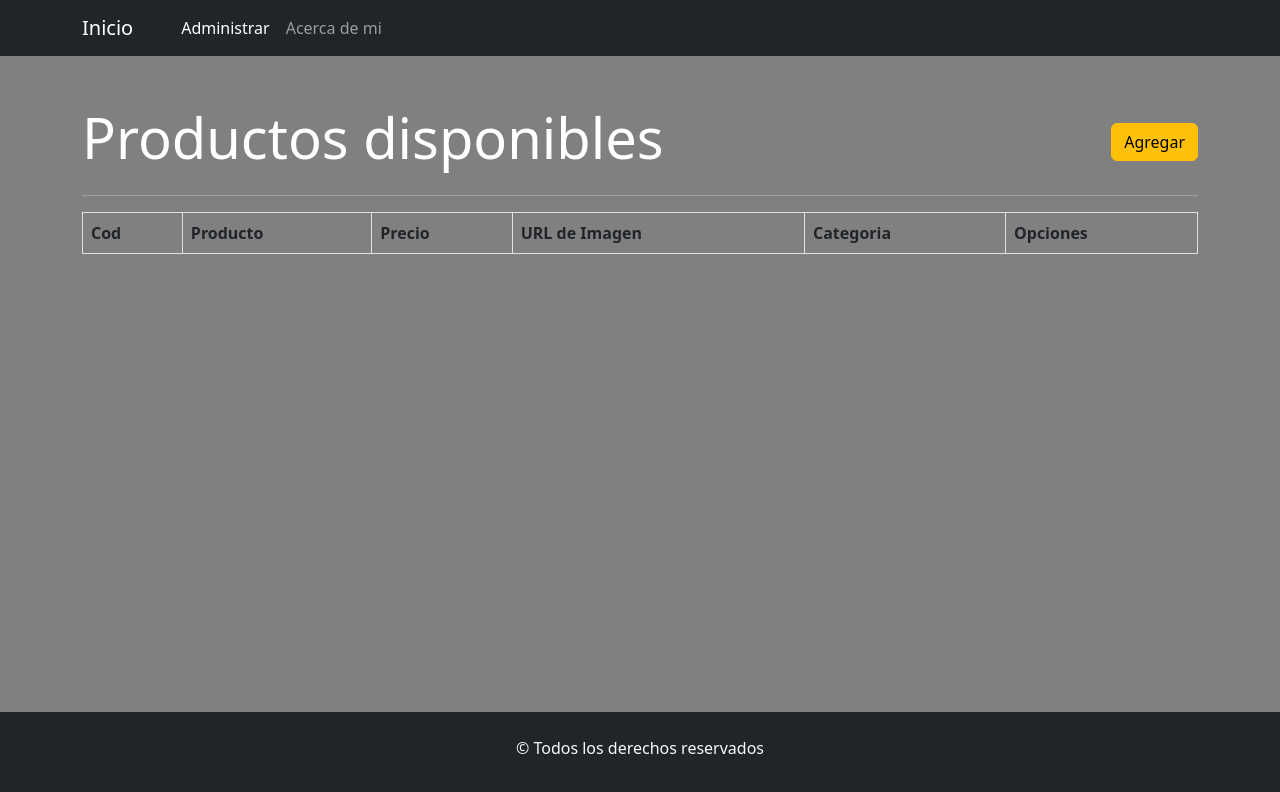
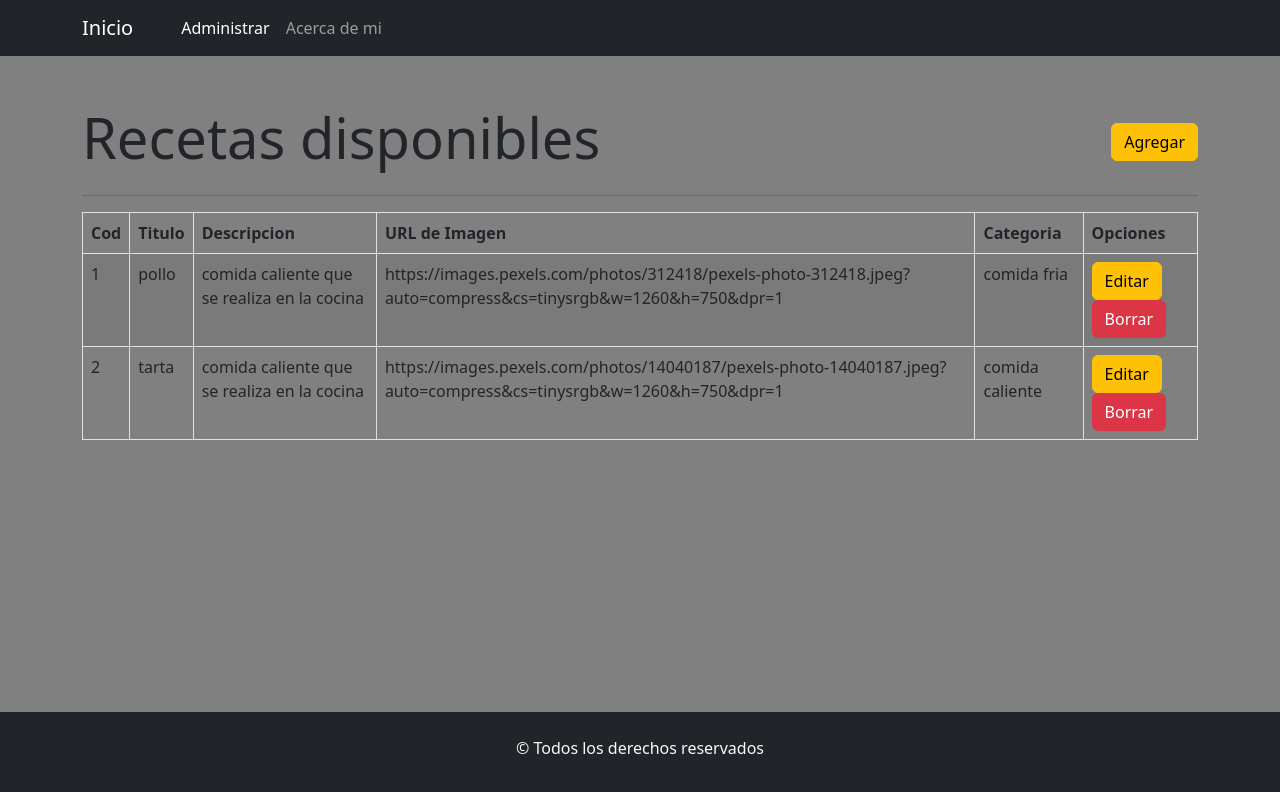
Before and after one commit to gonzalogg94/Blog-Notas, a React (Create React App) app: page /administrador in a window 1280 px wide. Shown: the top 792 px of the page. Built offline with nearby package versions, Linux system fonts and the light colour scheme; data requests are answered from the project's data file.

Commit message:
agregue la funcionalidad para leer productos de db json

```diff
--- /dev/null
+++ b/db.json
@@ -0,0 +1,18 @@
+{
+  "recetas": [
+    {
+      "nombreReceta": "pollo",
+      "descripcion": "comida caliente que se realiza en la cocina",
+      "categoria": "comida fria",
+      "imagen": "https://images.pexels.com/photos/312418/pexels-photo-312418.jpeg?auto=compress&cs=tinysrgb&w=1260&h=750&dpr=1",
+      "id": 1
+    },
+    {
+      "nombreReceta": "tarta",
+      "descripcion": "comida caliente que se realiza en la cocina",
+      "imagen": "https://images.pexels.com/photos/14040187/pexels-photo-14040187.jpeg?auto=compress&cs=tinysrgb&w=1260&h=750&dpr=1",
+      "categoria": "comida caliente",
+      "id": 2
+    }
+  ]
+}
--- /dev/null
+++ b/src/components/helpers/queries.js
@@ -0,0 +1,14 @@
+
+
+const URL = "http://localhost:3004/recetas";
+
+export const consultarAPI = async () => {
+  try {
+    const respuesta = await fetch(URL);
+    const listaRecetas= await respuesta.json()
+
+    return listaRecetas
+  } catch (error) {
+    console.log(error);
+  }
+};
--- a/src/components/views/Administrador.jsx
+++ b/src/components/views/Administrador.jsx
@@ -1,29 +1,44 @@
+import { useEffect, useState } from "react";
 import {Table } from "react-bootstrap";
 import {Link} from 'react-router-dom';
+import { consultarAPI } from "../helpers/queries";
+import ItemReceta from "./Receta/ItemReceta";
 
 
 const Administrador = () => {
+  const [recetas,setRecetas]=useState([])
+  useEffect(()=>{
+   consultarAPI().then((respuesta)=>{
+console.log(respuesta)
+setRecetas(respuesta)
+   })
+  },[])
+
+
     return (
-            <section className="container mainSection">
+      <section className="container mainSection">
       <div className="d-flex justify-content-between align-items-center mt-5">
-        <h1 className="display-4 text-white ">Productos disponibles</h1>
+        <h1 className="display-4 ">Recetas disponibles</h1>
         <Link className="btn btn-warning" to='/administrar/crear'>
           Agregar
         </Link>
       </div>
-      <hr className="text-white" />
+      <hr />
       <Table responsive striped bordered hover>
         <thead>
           <tr>
             <th>Cod</th>
-            <th>Producto</th>
-            <th>Precio</th>
+            <th>Titulo</th>
+            <th>Descripcion</th>
             <th>URL de Imagen</th>
             <th>Categoria</th>
             <th>Opciones</th>
           </tr>
         </thead>
         <tbody>
+          {
+            recetas.map((receta)=><ItemReceta key={receta.id}receta={receta}></ItemReceta>)
+          }
         </tbody>
       </Table>
     </section>
--- a/src/components/views/Nosotros.jsx
+++ b/src/components/views/Nosotros.jsx
@@ -1,4 +1,4 @@
-import React from 'react';
+
 import { Col, Container, Row, Badge } from 'react-bootstrap';
 import gonzalo from "../img/gonzalo.png"
 
@@ -9,7 +9,7 @@ const Nosotros = () => {
         <section className='text-center pb-5'>
             <img className='w-25' src={gonzalo} alt="avatar de gonzalo" />
             <p className='text-center text-white'>Hola, mi nombre es Gonzalo Gallardo soy Full Stack Developer. Creo que la programación abre las puertas a un mundo donde el límite no son tus conocimientos técnicos sino tu creatividad, con la cual puedes crear lo que quieras. Te comparto a continuación mi Link de GitHub donde puedes ver el repositorio de muchos proyectos en los cuales he trabajado y estoy trabajando además de algunas skills con las que cuento.</p>
-            <a href="https://github.com/gonzalogg94">
+            <a href="https://github.com/gonzalogg94" target="_blank">
             <Badge bg="warning" text="dark" className='fs-4'>GitHub</Badge>
             </a>
 
--- a/src/components/views/Receta/CardReceta.jsx
+++ b/src/components/views/Receta/CardReceta.jsx
@@ -1,4 +1,4 @@
-import Button from 'react-bootstrap/Button';
+
 import Card from 'react-bootstrap/Card';
 
 const CardReceta = () => {
@@ -11,7 +11,6 @@ const CardReceta = () => {
           Some quick example text to build on the card title and make up the
           bulk of the card's content.
         </Card.Text>
-        <Button variant="primary">Conocer mas</Button>
       </Card.Body>
     </Card>
     );
--- a/src/components/views/Receta/CrearReceta.jsx
+++ b/src/components/views/Receta/CrearReceta.jsx
@@ -26,8 +26,8 @@ const CrearReceta = () => {
           <Form.Label>Categoria*</Form.Label>
           <Form.Select>
             <option value="">Seleccione una opcion</option>
-            <option value="bebida caliente">Entradas</option>
-            <option value="bebida fria">Platos Principales</option>
+            <option value="comida caliente">Comida Caliente</option>
+            <option value="comida fria">Comida fria</option>
             <option value="dulce">Pastas</option>
             <option value="salado">Postres</option>
           </Form.Select>
--- a/src/components/views/Receta/EditarReceta.jsx
+++ b/src/components/views/Receta/EditarReceta.jsx
@@ -25,9 +25,9 @@ const EditarReceta = () => {
         <Form.Group className="mb-3" controlId="formPrecio">
           <Form.Label>Categoria*</Form.Label>
           <Form.Select>
-            <option value="">Seleccione una opcion</option>
-            <option value="bebida caliente">Entradas</option>
-            <option value="bebida fria">Platos Principales</option>
+          <option value="">Seleccione una opcion</option>
+            <option value="comida caliente">Comida Caliente</option>
+            <option value="comida fria">Comida fria</option>
             <option value="dulce">Pastas</option>
             <option value="salado">Postres</option>
           </Form.Select>
--- a/src/components/views/Receta/ItemReceta.jsx
+++ b/src/components/views/Receta/ItemReceta.jsx
@@ -1,14 +1,14 @@
 import {Link} from 'react-router-dom';
-import { Button } from 'bootstrap';
+import { Button } from "react-bootstrap";
 
-const ItemReceta = () => {
+const ItemReceta = ({receta}) => {
     return (
-        <tr>
-      <td>2</td>
-      <td>burrito</td>
-      <td>$200</td>
-      <td>www.sdsadsadsadd.cs</td>
-      <td>comida caliente</td>
+      <tr>
+      <td>{receta.id}</td>
+      <td>{receta.nombreReceta}</td>
+      <td>{receta.descripcion}</td>
+      <td>{receta.imagen}</td>
+      <td>{receta.categoria}</td>
       <td>
         <Link className="btn btn-warning">Editar</Link>
         <Button variant="danger">
```
Also changed, not shown: 1 other file (tests, documents, lock files or other folders).
